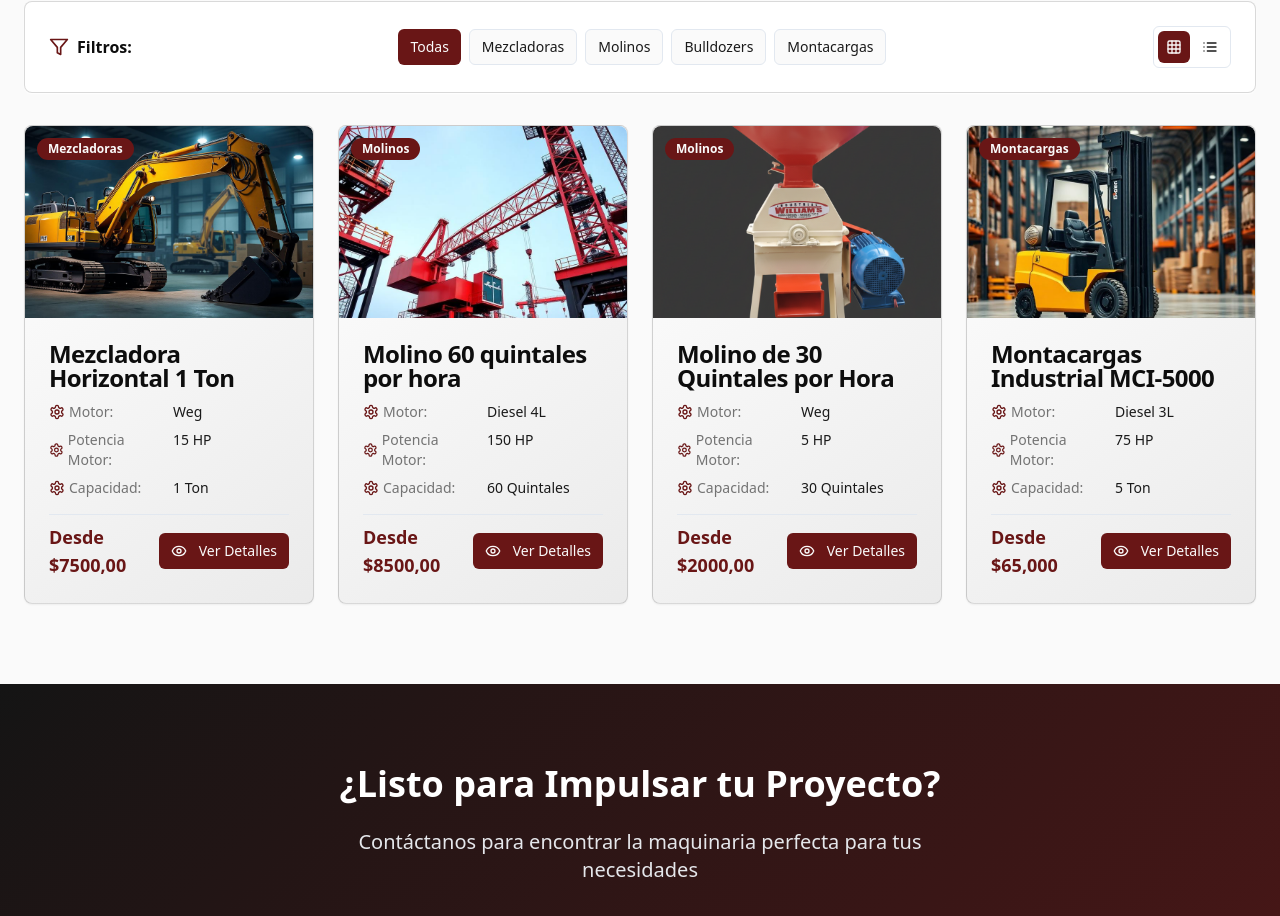
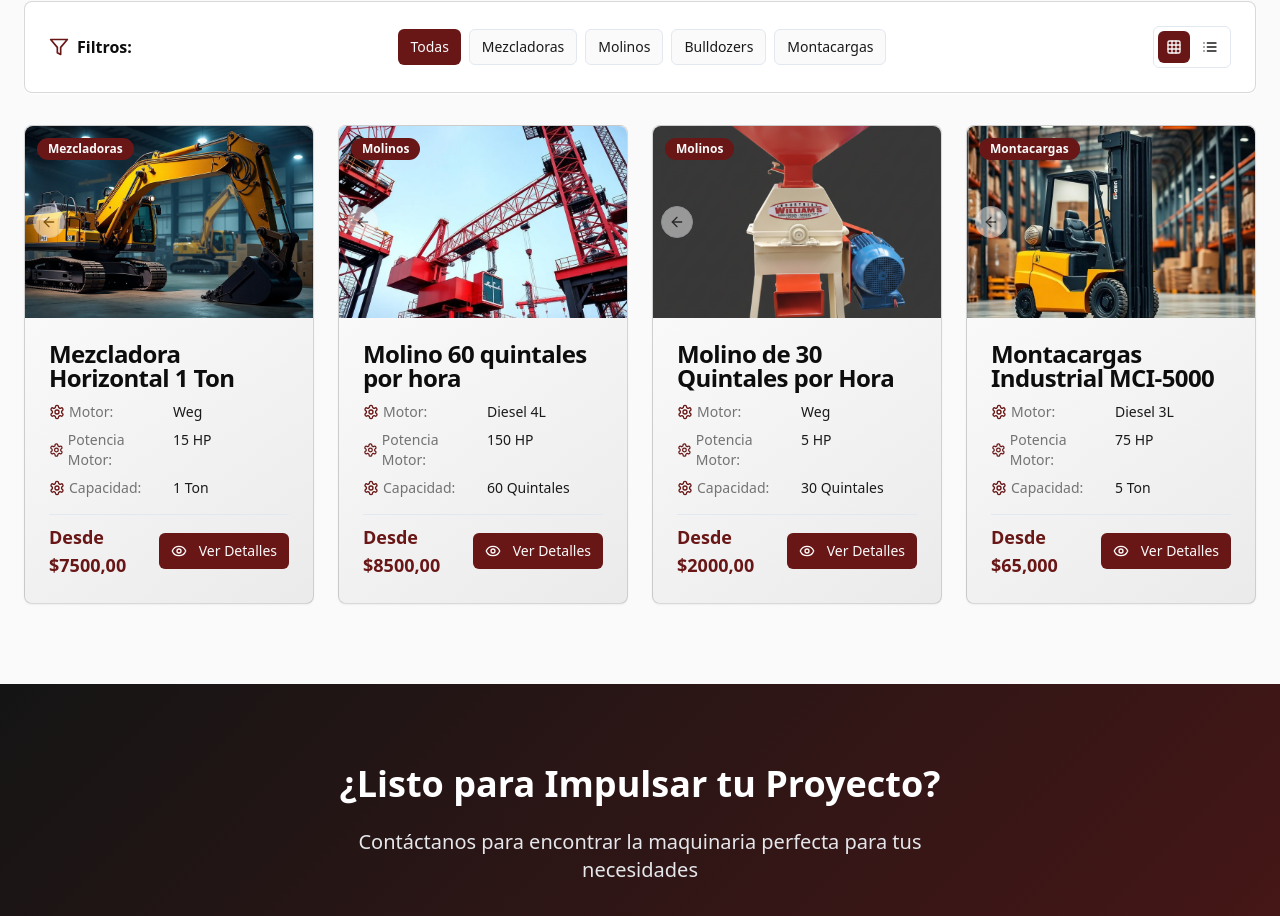
Before and after one commit to ErickAloy871/red-gear-catalog, a React (Vite) app: page / in a window 1280 px wide. Shown: the part 1599-2515 px from the top of the page. Built offline with nearby package versions, Linux system fonts and the light colour scheme.

Commit message:
Add image carousel to cards

```diff
--- a/src/components/MachineryCard.tsx
+++ b/src/components/MachineryCard.tsx
@@ -1,12 +1,13 @@
 import { Card, CardContent, CardHeader, CardTitle } from "@/components/ui/card";
 import { Badge } from "@/components/ui/badge";
 import { Button } from "@/components/ui/button";
+import { Carousel, CarouselContent, CarouselItem, CarouselNext, CarouselPrevious } from "@/components/ui/carousel";
 import { Eye, Settings } from "lucide-react";
 
 interface MachineryCardProps {
   name: string;
   category: string;
-  image: string;
+  images: string[];
   specs: {
     Motor: string;
     PotenciaMotor: string;
@@ -16,17 +17,27 @@ interface MachineryCardProps {
   onViewDetails: () => void;
 }
 
-export const MachineryCard = ({ name, category, image, specs, price, onViewDetails }: MachineryCardProps) => {
+export const MachineryCard = ({ name, category, images, specs, price, onViewDetails }: MachineryCardProps) => {
   return (
     <Card className="bg-gradient-card border-industrial-gray/20 hover:shadow-industrial transition-all duration-300 hover:scale-105 group">
       <div className="relative overflow-hidden rounded-t-lg">
-        <img
-          src={image}
-          alt={name}
-          className="w-full h-48 object-cover transition-transform duration-300 group-hover:scale-110"
-        />
+        <Carousel className="w-full">
+          <CarouselContent>
+            {images.map((image, index) => (
+              <CarouselItem key={index}>
+                <img
+                  src={image}
+                  alt={`${name} - Imagen ${index + 1}`}
+                  className="w-full h-48 object-cover transition-transform duration-300 group-hover:scale-110"
+                />
+              </CarouselItem>
+            ))}
+          </CarouselContent>
+          <CarouselPrevious className="absolute left-2 top-1/2 -translate-y-1/2 opacity-0 group-hover:opacity-100 transition-opacity duration-300" />
+          <CarouselNext className="absolute right-2 top-1/2 -translate-y-1/2 opacity-0 group-hover:opacity-100 transition-opacity duration-300" />
+        </Carousel>
         <div className="absolute inset-0 bg-gradient-to-t from-industrial-black/50 to-transparent opacity-0 group-hover:opacity-100 transition-opacity duration-300" />
-        <Badge className="absolute top-3 left-3 bg-primary text-primary-foreground">
+        <Badge className="absolute top-3 left-3 bg-primary text-primary-foreground z-10">
           {category}
         </Badge>
       </div>
--- a/src/components/MachineryModal.tsx
+++ b/src/components/MachineryModal.tsx
@@ -13,7 +13,7 @@ interface Machinery {
   id: string;
   name: string;
   category: string;
-  image: string;
+  images: string[];
   specs: {
     Motor: string;
     PotenciaMotor: string;
@@ -51,7 +51,7 @@ export const MachineryModal = ({ machinery, isOpen, onClose }: MachineryModalPro
           <div className="space-y-4">
             <div className="relative overflow-hidden rounded-lg">
               <img
-                src={machinery.image}
+                src={machinery.images[0]}
                 alt={machinery.name}
                 className="w-full h-64 object-cover"
               />
--- a/src/pages/Index.tsx
+++ b/src/pages/Index.tsx
@@ -11,6 +11,7 @@ import heroImage from "@/assets/excavator-hero.jpg";
 import FondoImage from "@/assets/Fondo.png";
 import craneImage from "@/assets/crane.jpg";
 import Molino30 from "@/assets/Molino-30.png";
+import bulldozerImage from "@/assets/bulldozer.jpg";
 import forkliftImage from "@/assets/forklift.jpg";
 
 const machineryData = [
@@ -18,7 +19,7 @@ const machineryData = [
     id: '1',
     name: 'Mezcladora Horizontal 1 Ton ',
     category: 'Mezcladoras',
-    image: heroImage,
+    images: [heroImage, bulldozerImage, craneImage],
     specs: {
       Motor: 'Weg',
       PotenciaMotor: '15 HP',
@@ -32,7 +33,7 @@ const machineryData = [
     id: '2',
     name: 'Molino 60 quintales por hora',
     category: 'Molinos',
-    image: craneImage,
+    images: [craneImage, heroImage, forkliftImage],
     specs: {
       Motor: 'Diesel 4L',
       PotenciaMotor: '150 HP',
@@ -46,7 +47,7 @@ const machineryData = [
     id: '3',
     name: 'Molino de 30 Quintales por Hora',
     category: 'Molinos',
-    image: Molino30,
+    images: [Molino30, craneImage, bulldozerImage],
     specs: {
       Motor: 'Weg',
       PotenciaMotor: '5 HP',
@@ -60,7 +61,7 @@ const machineryData = [
     id: '4',
     name: 'Montacargas Industrial MCI-5000',
     category: 'Montacargas',
-    image: forkliftImage,
+    images: [forkliftImage, Molino30, heroImage],
     specs: {
       Motor: 'Diesel 3L',
       PotenciaMotor: '75 HP',
@@ -223,7 +224,7 @@ const Index = () => {
                   key={machinery.id}
                   name={machinery.name}
                   category={machinery.category}
-                  image={machinery.image}
+                  images={machinery.images}
                   specs={{
                     Motor: machinery.specs.Motor,
                     PotenciaMotor: machinery.specs.PotenciaMotor,
```
